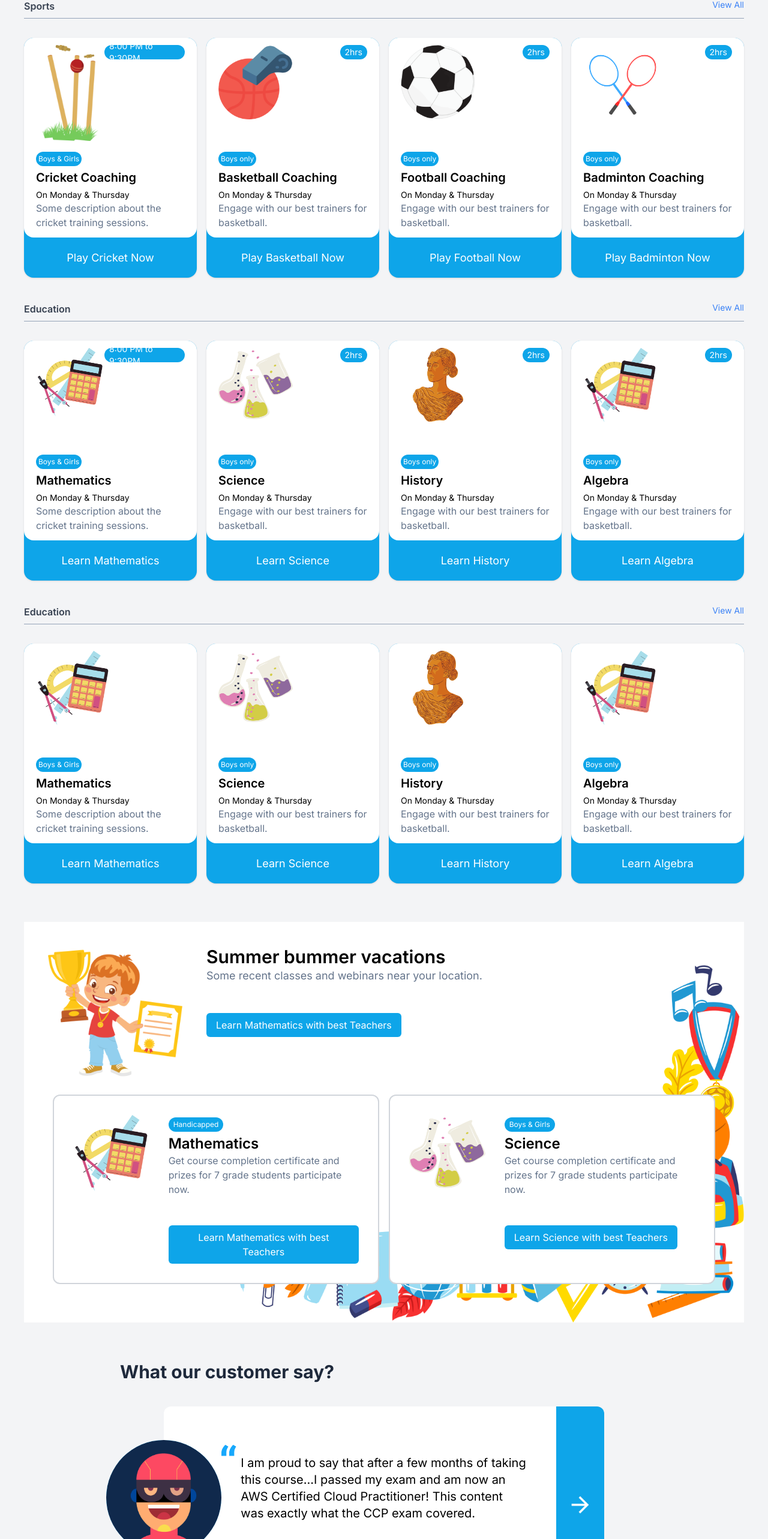
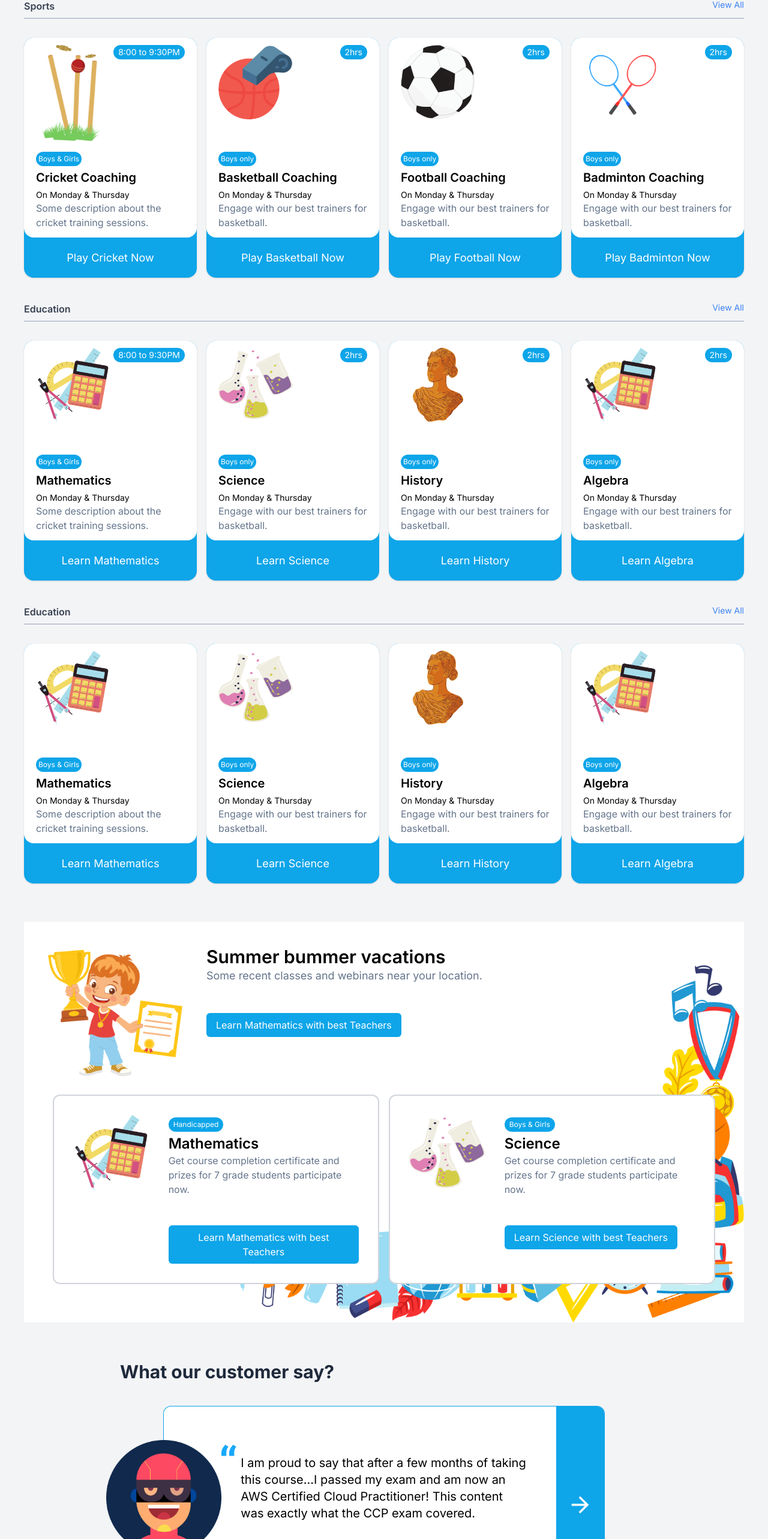
Before and after one commit to vinishsharma/Figma-Screen, a Next.js app: page / in a window 1280 px wide. Shown: the part 994-3560 px from the top of the page at 60% size. Built offline with nearby package versions, Linux system fonts and the light colour scheme.

Commit message:
Made full responsive

```diff
--- a/app/page.js
+++ b/app/page.js
@@ -77,7 +77,7 @@ export default function Home() {
                     <img src="cricket.png" className="h-40"></img>
                   </div>
 
-                  <div className="flex bg-sky-500 px-2 text-white text-sm h-6 rounded-full justify-center items-center">8:00 PM to 9:30PM</div>
+                  <div className="flex bg-sky-500 px-2 text-white text-sm h-6 rounded-full justify-center items-center">8:00 to 9:30PM</div>
                 </div>
                 <p className="bg-sky-500 inline-block px-1 py-1 rounded-2xl text-xs text-white">Boys & Girls</p>
                 <h1 className="text-[20px] font-semibold py-1">Cricket Coaching</h1>
@@ -160,7 +160,7 @@ export default function Home() {
                   <div className="h-44 w-1/2">
                     <img src="math.png"></img>
                   </div>
-                  <div className="flex bg-sky-500 px-2 text-white text-sm h-6 rounded-full justify-center items-center">8:00 PM to 9:30PM</div>
+                  <div className="flex bg-sky-500 px-2 text-white text-sm h-6 rounded-full justify-center items-center">8:00 to 9:30PM</div>
                 </div>
                 <p className="bg-sky-500 inline-block px-1 py-1 rounded-2xl text-xs text-white">Boys & Girls</p>
                 <h1 className="text-[20px] font-semibold py-1">Mathematics</h1>
@@ -340,18 +340,18 @@ export default function Home() {
 
           {/* Customer Feedback */}
 
-          <div className="max-w-full mx-auto px-40">
+          <div className="w-full px-40 max-sm:px-4">
             <h1 className="text-slate-800 font-bold text-3xl">What our customer say?</h1>
             <div className="flex justify-center items-center">
-              <div className="relative w-5/6 bg-white my-10 border-0 border-sky-500 rounded-xl px-32 py-20">
-                <img src="quote.png" className="absolute left-24 top-16" width="25px"></img>
+              <div className="relative w-5/6 bg-white my-10 ring-1 ring-sky-500 rounded-xl px-32 py-20 max-sm:w-full max-sm:px-10 max-sm:py-28">
+                <img src="quote.png" className="absolute left-24 top-16 max-sm:left-6 max-sm:top-24" width="25px"></img>
                 <h1 className="text-xl">I am proud to say that after a few months of taking this course...I passed my exam and am now an AWS Certified Cloud Practitioner! This content was exactly what the CCP exam covered.</h1>
                 <br />
                 <p className="text-2xl font-bold">-Nia Kyle</p>
-                <a href="" className="flex justify-center items-center h-full absolute bg-sky-500 w-20 top-0 right-0 rounded-r-xl">
+                <a href="" className="flex justify-center items-center h-full absolute bg-sky-500 w-20 top-0 right-0 rounded-r-xl max-sm:h-10 max-sm:w-full max-sm:rounded-b-xl max-sm:rounded-tr-none max-sm:bottom-0 max-sm:left-0 max-sm:top-auto max-sm:right-auto">
                   <img src="arrow.png" width="30px" alt=""></img>
                 </a>
-                <div className="h-48 absolute bg-sky-500 w-48 top-14 -left-24 rounded-full bg-[url('../images/robo.png')] bg-no-repeat bg-[length:192px_auto]"></div>
+                <img src="robo.png" className="h-48 w-48 absolute top-14 -left-24 max-sm:h-32 max-sm:w-32 max-sm:-top-10 max-sm:left-20"></img>
               </div>
             </div>
           </div>
```
